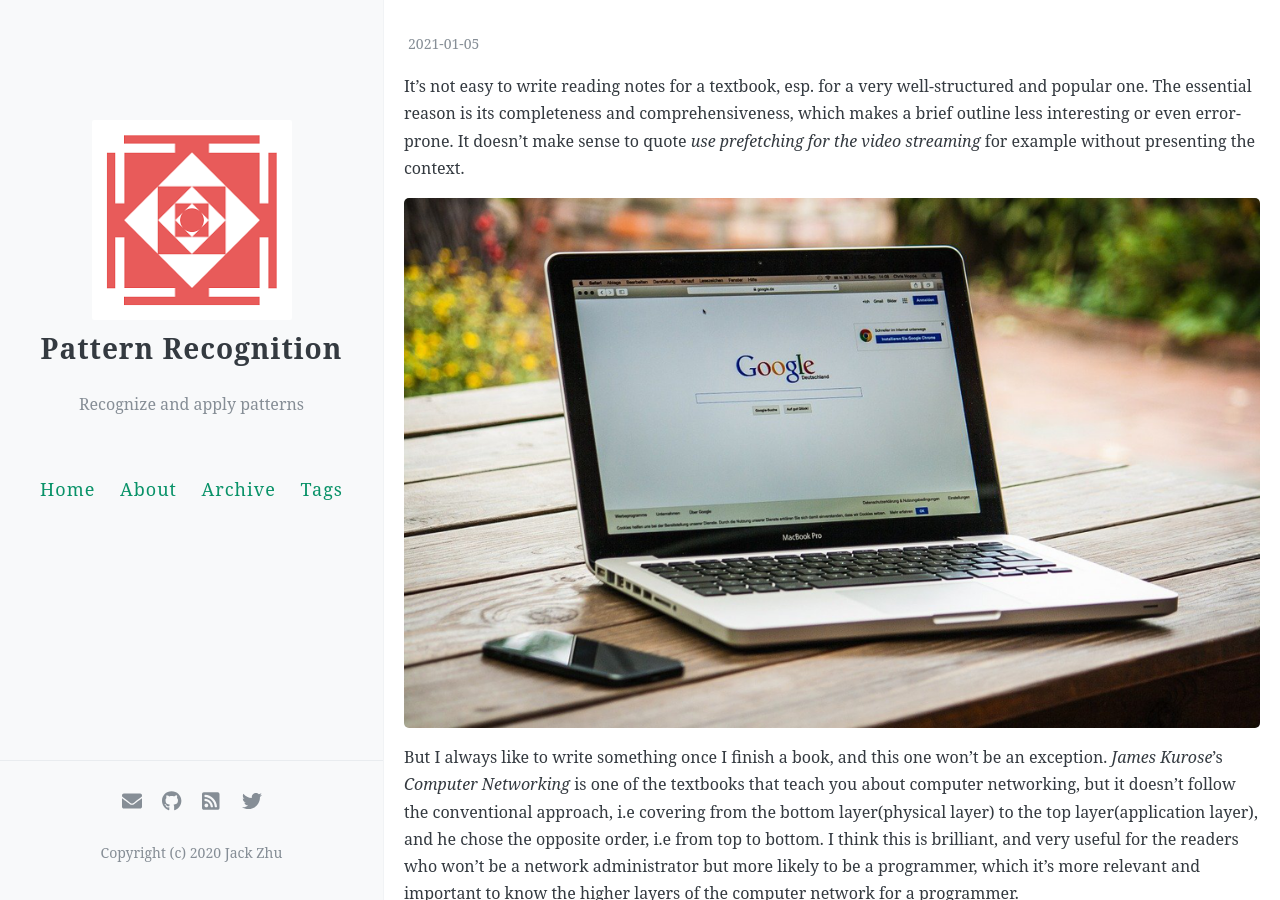
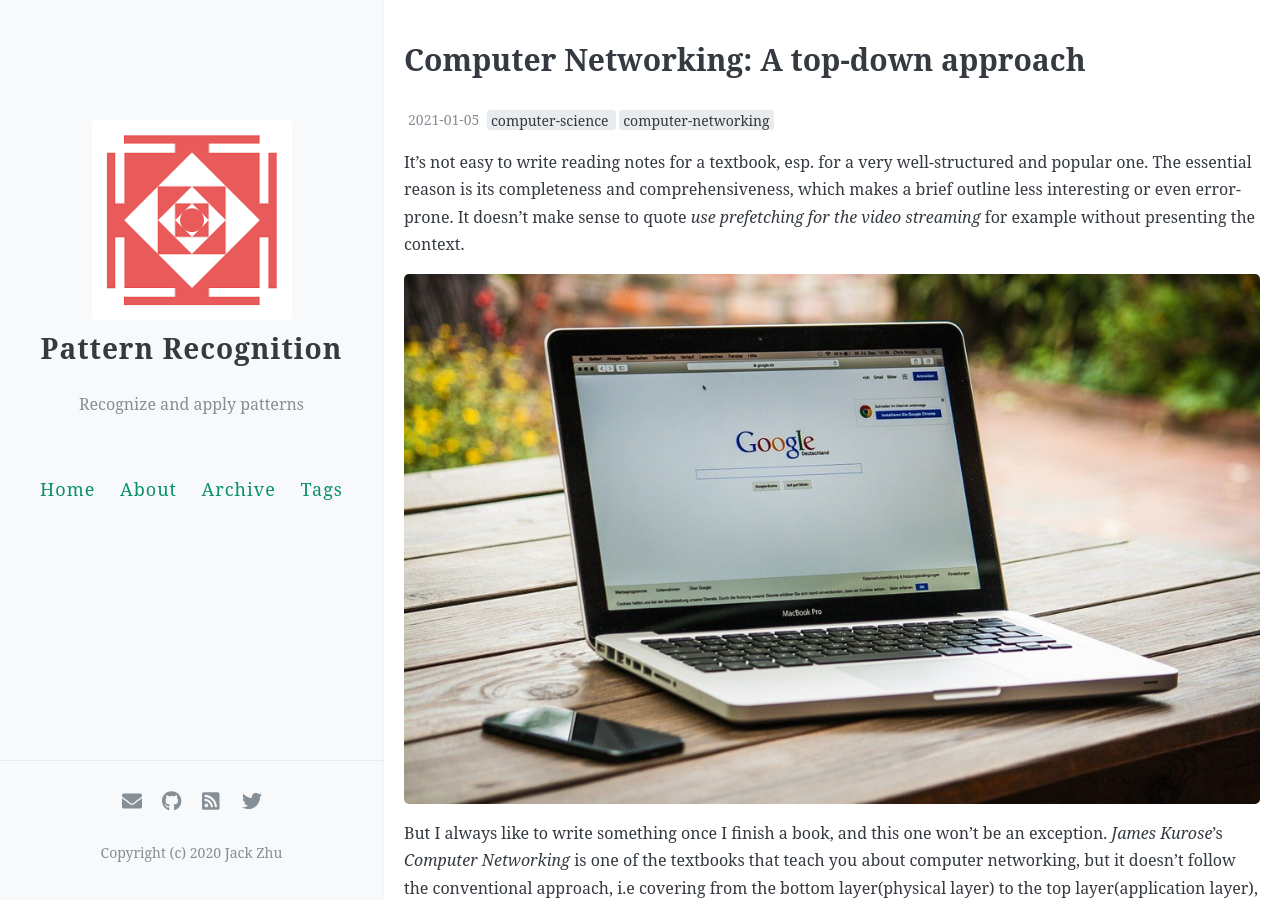
Before and after one commit to jackzhu2050/jackzhu2050.github.io, a Jekyll site: the page built from _posts/2021-01-05-computer-networking.md, in a window 1280 px wide and 900 px high. Built offline with Jekyll 4.4.1, drawn with Linux system fonts in a browser that asks for light colours; our own code applies the rules of GitHub Pages for plain Markdown files; comment, search, counter and statistics services are not loaded.

Commit message:
fix the title

```diff
--- a/_posts/2021-01-05-computer-networking.md
+++ b/_posts/2021-01-05-computer-networking.md
@@ -1,6 +1,6 @@
 ---
 layout: post
-title: Computer Networking: A top-down approach
+title: "Computer Networking: A top-down approach"
 date: 2021-01-05
 Author: Jack Zhu
 tags: [computer-science, computer-networking]
```
